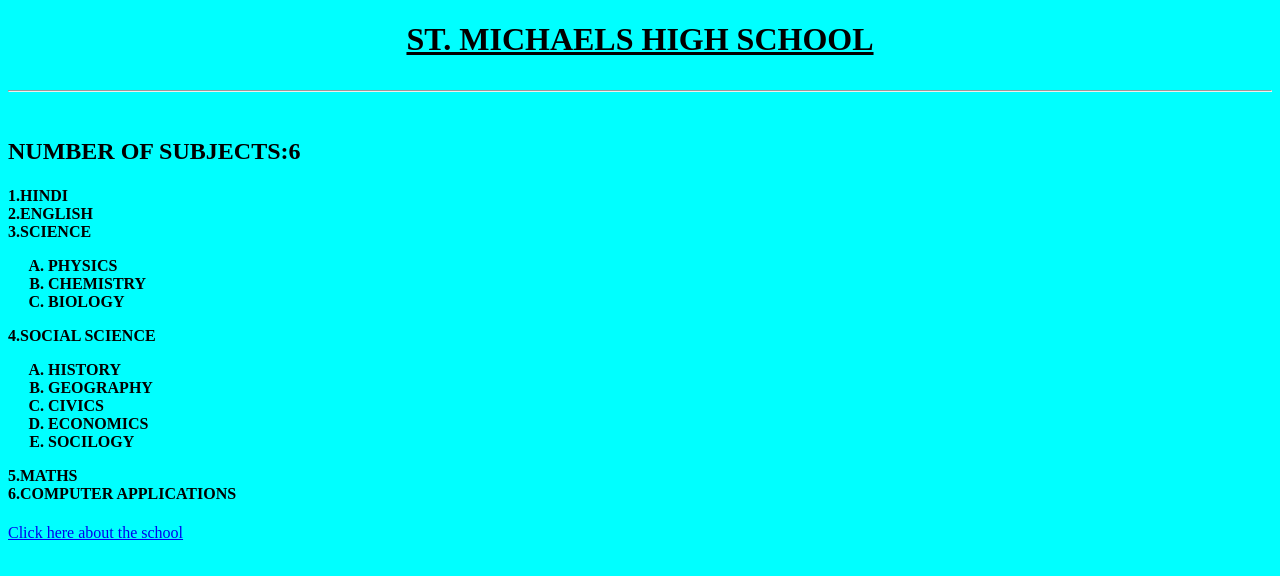
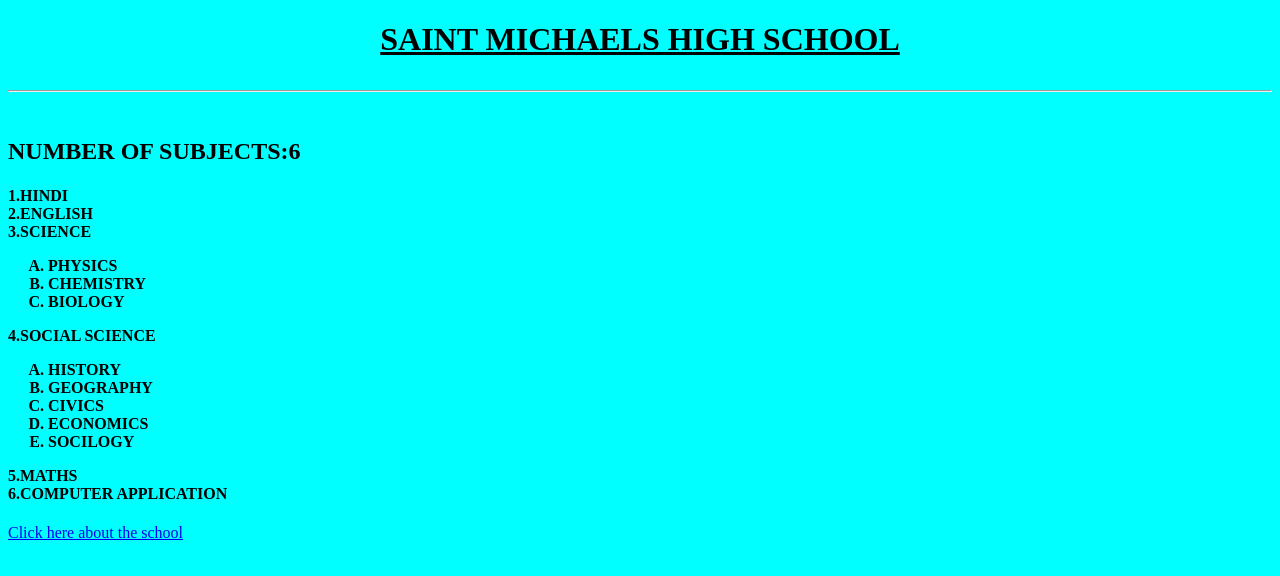
Before and after one commit to Suyash-Chandra/hactoberfest2021, a plain HTML site: page index.html in a window 1280 px wide. Drawn offline with Linux system fonts and the light colour scheme.

Commit message:
Update index.html

```diff
--- a/index.html
+++ b/index.html
@@ -4,7 +4,7 @@
 	<title>Project</title>
 </head>
 <body bgcolor="cyan" text="black">
-	<h1 align="center"><b><u>ST. MICHAELS HIGH SCHOOL</u></b></p></h1>
+	<h1 align="center"><b><u>SAINT MICHAELS HIGH SCHOOL</u></b></p></h1>
 	<hr>
 	<br>
 	<h2>NUMBER OF SUBJECTS:6</h2>
@@ -27,7 +27,7 @@
 			<li>SOCILOGY</li>
 		</ol>
 	    5.MATHS<br>
-		6.COMPUTER APPLICATIONS
+		6.COMPUTER APPLICATION
     </h4>
 	<a href="https://www.stmichaelshighschool.com/" >Click here about the school</a>
 </body>
```
